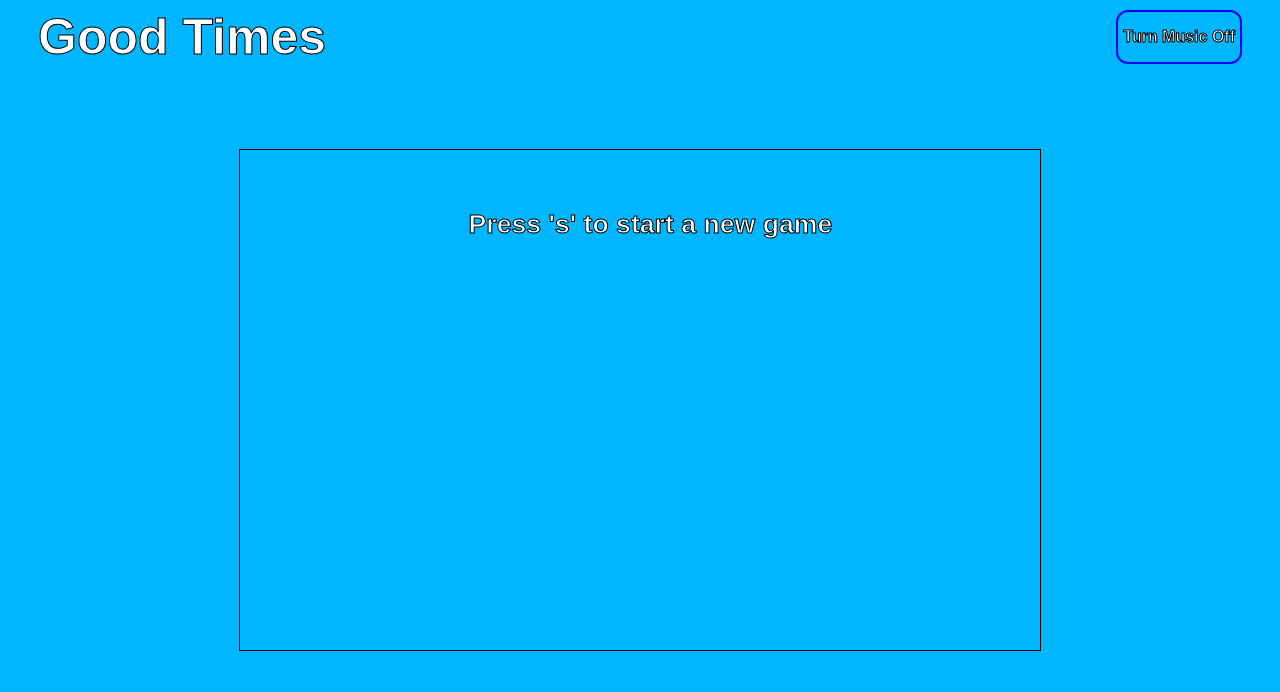
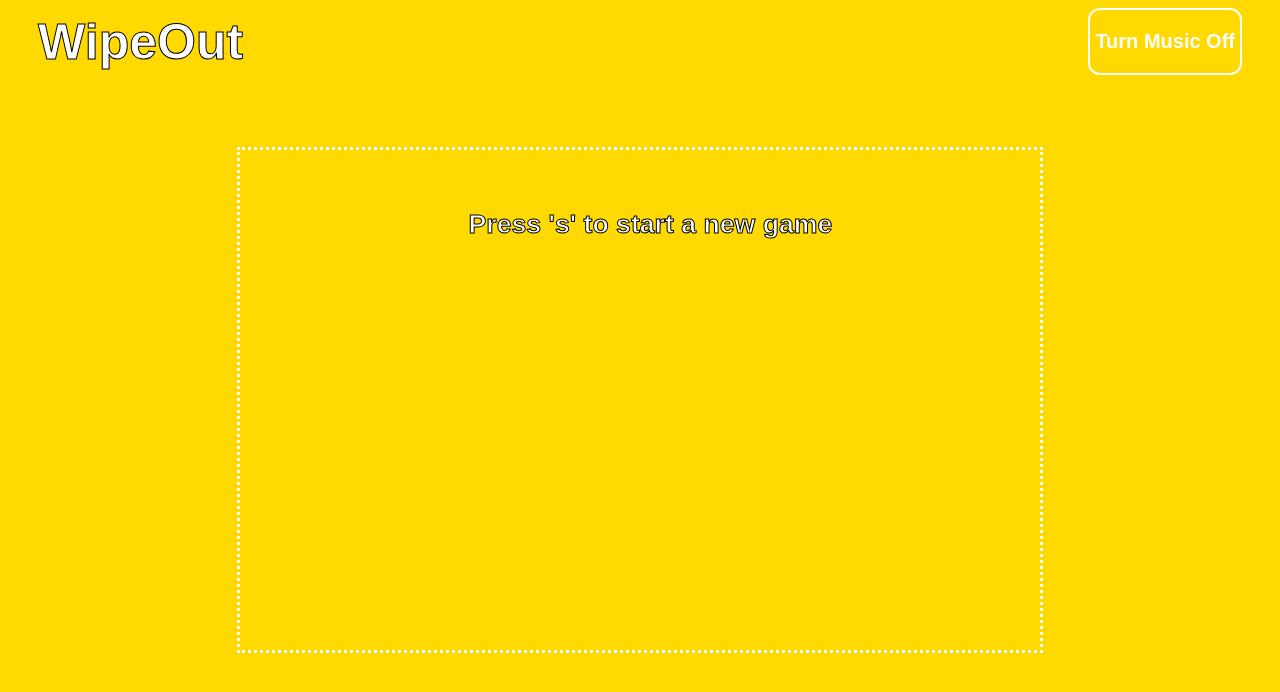
Before and after one commit to kinda-dev/good-times, a website built with webpack: page public/index.html in a window 1280 px wide. Built offline with nearby package versions, Linux system fonts and the light colour scheme; a web font is replaced by a local one.

Commit message:
fix sound issues

```diff
--- a/public/index.html
+++ b/public/index.html
@@ -11,15 +11,15 @@
     <script>
       function toggleMusic(element) {
         if ( element.value === "musicOn") {
-          document.getElementById('pause-riff').muted= false;
           document.getElementById('play-riff').muted= false;
+          element.muted= false;
 
 
           element.innerHTML = "Turn Music Off"
           element.value = "musicOff"
         } else {
-          document.getElementById('pause-riff').muted= true;
-          document.getElementById('play-riff').muted= false;
+          document.getElementById('play-riff').muted= true;
+          element.muted= true;
 
           element.innerHTML = "Turn Music On"
           element.value = "musicOn"
@@ -31,12 +31,12 @@
   </head>
   <body class="body">
     <header class="header">
-      <h1 class="title">Good Times</h1>
-      <div class="music-button-wrap"><p class="music-button" onclick="toggleMusic(this)" value="musicOn" >Turn Music Off</p></div>
-      <audio id="pause-riff" controls loop>
+      <h1 class="title">WipeOut</h1>
+      <div class="music-button-wrap" onclick=toggleMusic(this)><p class="music-button" value="musicOn" >Turn Music Off</p></div>
+      <!-- <audio id="pause-riff" controls loop autoplay>
          <source src="./assets/non-play-riff.mp3">
-      </audio>
-      <audio id="play-riff" controls loop>
+      </audio> -->
+      <audio id="play-riff" controls loop autoplay>
         <source src="./assets/play-riff.mp3">
      </audio>
     </header>
--- a/public/javascripts/game.js
+++ b/public/javascripts/game.js
@@ -13,10 +13,6 @@ export default class GoodTimes {
         this.loc = canvas;
 
         this.starterListener();
-        this.pauseRiff = document.getElementById('pause-riff');
-        this.playRiff = document.getElementById('play-riff')
-
-        this.pauseRiff.play();
 
         this.score = 0;
         this.isPitted = false;
@@ -31,7 +27,6 @@ export default class GoodTimes {
         this.drawStart();
 
     }
-
 
 
     startGame() {
@@ -83,6 +78,7 @@ export default class GoodTimes {
 
 
         if (( e.key === "Enter" ) && (!this.isPlaying) && (this.gameOver)){
+
           this.restart = true;
           console.log(this.restart)
         }
@@ -127,29 +123,21 @@ export default class GoodTimes {
     animate() {
         this.ctx.clearRect(0, 0, this.dimensions.width, this.dimensions.height)
         if ( this.gameOver ) {
-            this.playRiff.pause();
             // this.playRiff.currentTime = 0;
 
-            this.pauseRiff.play();
 
             this.buttonActive = false;
 
             this.isPlaying = false;
             if ( !this.restart ) {
-
                 this.drawGameOver();
             } else {
-
                 this.drawStart();
             }
 
             // alert('what the hell');
         } else {
 
-        this.pauseRiff.pause();
-        // this.pauseRiff.currentTime = 0;
-
-        this.playRiff.play();
 
         this.buttonActive = false;
         this.handleScore();
--- a/public/javascripts/wave.js
+++ b/public/javascripts/wave.js
@@ -7,19 +7,19 @@
 //   };
 
 const SPRITES = {
-  0: {
+  1: {
       SPRITE_X: 0,
       SPRITE_Y: 0,
       SPRITE_WIDTH: 348,
       SPRITE_HEIGHT: 489
   },
-  1: {
+  2: {
       SPRITE_X: 351,
       SPRITE_Y: 0,
       SPRITE_WIDTH: 346,
       SPRITE_HEIGHT: 489
   },
-  2: {
+  0: {
       SPRITE_X: 699,
       SPRITE_Y: 0,
       SPRITE_WIDTH: 352,
--- a/public/style.css
+++ b/public/style.css
@@ -1,12 +1,12 @@
 .body {
-  background-color: rgb(0, 183, 255);
+  background-color: rgb(255, 217, 0);
   font-family: "DotGothic16", sans-serif;
 }
 
 #good-times {
   width: 800px;
   height: 500px;
-  border: 1px solid black;
+  border: 3px dotted white;
   background: transparent;
   position: absolute;
   top: 50%;
@@ -32,6 +32,7 @@
   top: 0;
   left: 0;
   right: 0;
+  z-index: 10;
 }
 
 .title {
@@ -39,21 +40,23 @@
   color: white;
   -webkit-text-stroke: 1px black;
   margin: 0;
-  font-weight: bold;
+  font-weight: 900;
 }
 
 .music-button-wrap {
   padding-right: 5px;
   padding-left: 5px;
   display: flex;
-  border: 2px solid blue;
+  border: 2px solid white;
   border-radius: 12px;
+  cursor: pointer;
   /* background: blue; */
 }
 
 .music-button {
-  cursor: pointer;
   color: white;
+  font-size: 20px;
   font-weight: 600;
-  -webkit-text-stroke: 1px black;
+  /* -webkit-text-stroke: 1px black; */
+  text-decoration: none;
 }
```
Also changed, not shown: 1 other file.
